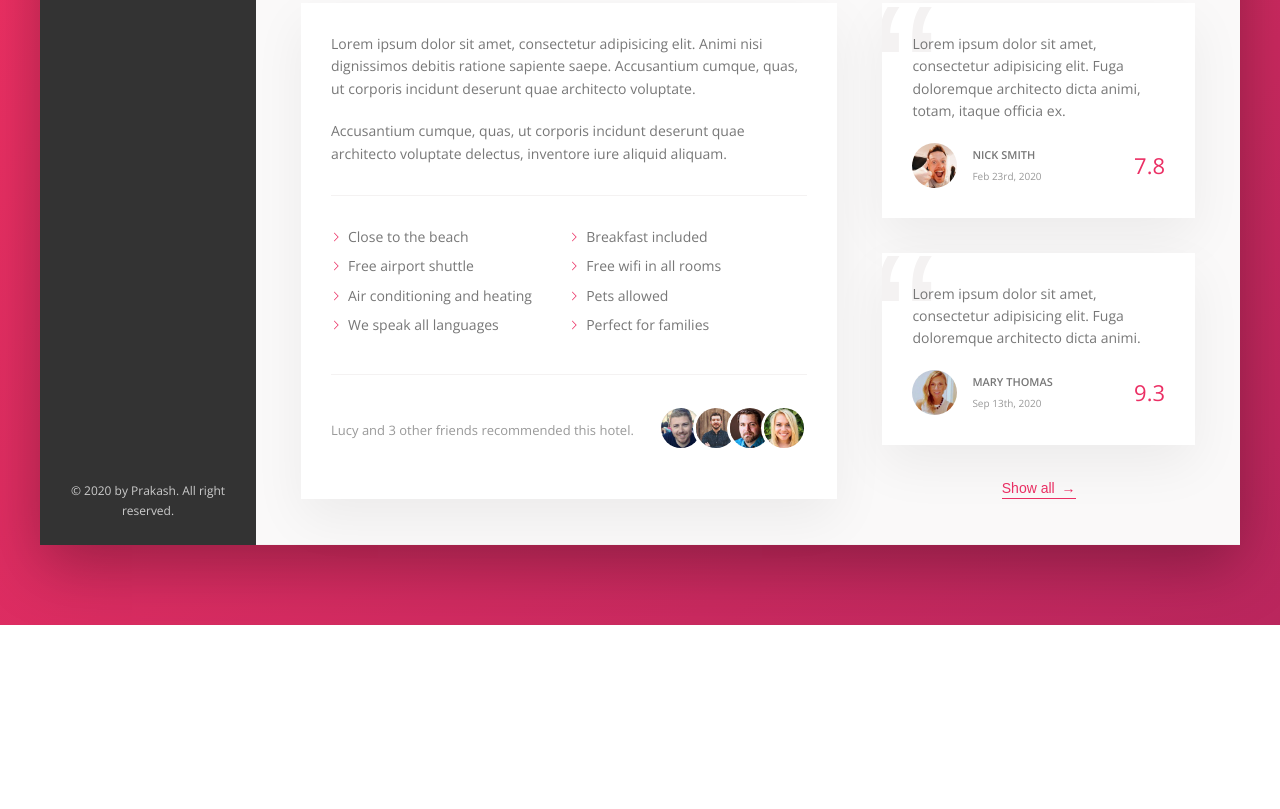
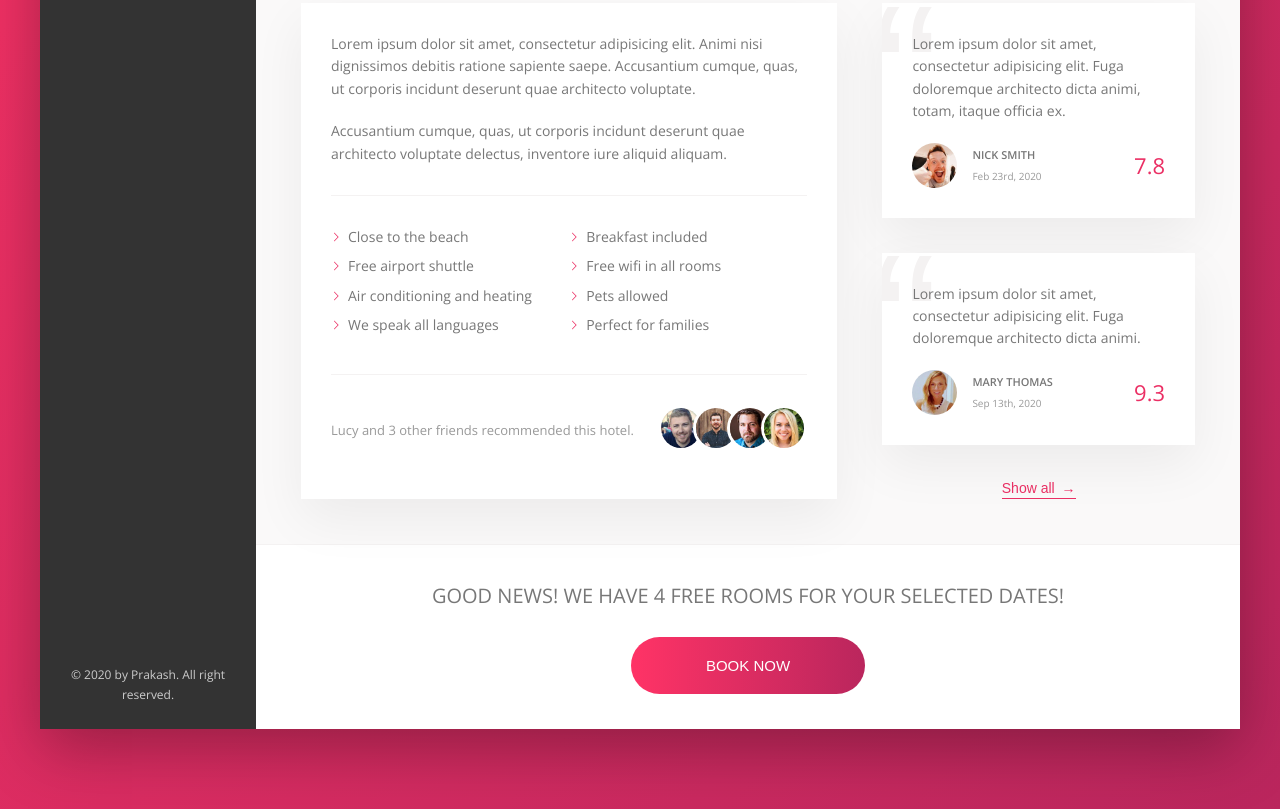
Before and after one commit to prakash20kumar/Trillo, a website: page index.html in a window 1280 px wide. Shown: the part 644-1453 px from the top of the page. Before the commit the page ends 1269 px from the top, so only its background shows below. Drawn offline with nearby package versions, Linux system fonts and the light colour scheme.

Commit message:
Call to Action

```diff
--- a/index.html
+++ b/index.html
@@ -212,6 +212,17 @@
 							<button class="btn-inline">Show all <span>&rarr;</span></button>
 						</div>
 					</div>
+
+					<div class="cta">
+						<h2 class="cta__book-now">
+							Good news! We have 4 free rooms for your selected dates!
+						</h2>
+
+						<button class="btn">
+							<span class="btn__visible">Book now</span>
+							<span class="btn__invisible">Only 4 rooms left</span>
+						</button>
+					</div>
 				</main>
 			</div>
 		</div>
--- a/sass/_components.scss
+++ b/sass/_components.scss
@@ -450,3 +450,69 @@
 		z-index: 1;
 	}
 }
+
+//=============================================
+//          	CALL TO ACTION
+//=============================================
+.cta {
+	padding: 3.5rem;
+	text-align: center;
+
+	&__book-now {
+		font-size: 2rem;
+		font-weight: 300;
+		text-transform: uppercase;
+		margin-bottom: 2.5rem;
+	}
+}
+
+//=============================================
+//          	BUTTON
+//=============================================
+.btn {
+	font-size: 1.5rem;
+	font-weight: 300;
+	text-transform: uppercase;
+	border-radius: 100px;
+	border: none;
+	background-image: linear-gradient(to right, var(--color-primary-light), var(--color-primary-dark));
+	color: #fff;
+	position: relative;
+	overflow: hidden;
+	cursor: pointer;
+
+	& > * {
+		display: inline-block;
+		height: 100%;
+		width: 100%;
+		transition: all 0.2s;
+	}
+
+	&__visible {
+		padding: 2rem 7.5rem;
+	}
+
+	&__invisible {
+		position: absolute;
+		padding: 2rem 0;
+		left: 0;
+		top: -100%;
+	}
+
+	&:hover {
+		background-image: linear-gradient(to left, var(--color-primary-light), var(--color-primary-dark));
+	}
+
+	&:hover &__visible {
+		transform: translateY(100%);
+	}
+
+	&:hover &__invisible {
+		top: 0;
+	}
+
+	&:focus {
+		outline: none;
+		animation: pulsate 1s infinite;
+	}
+}
```
Also changed, not shown: css/style.css.
